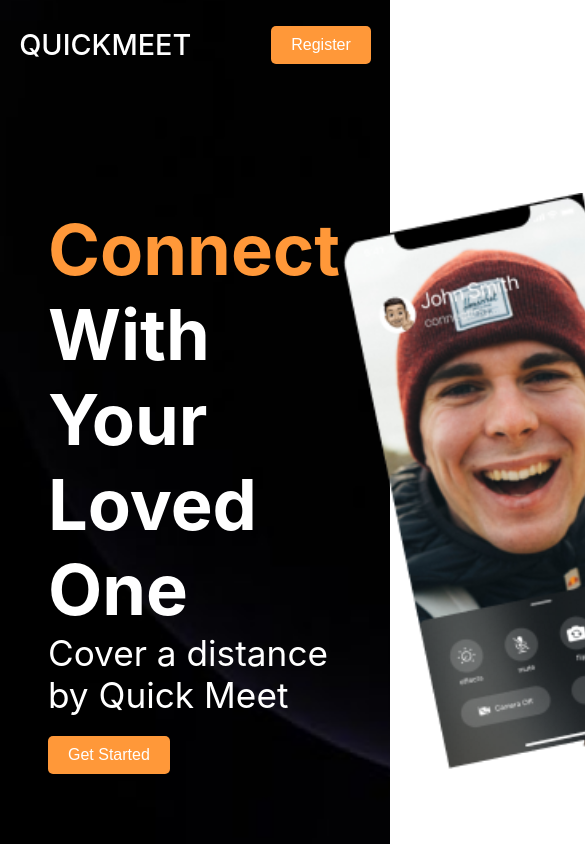
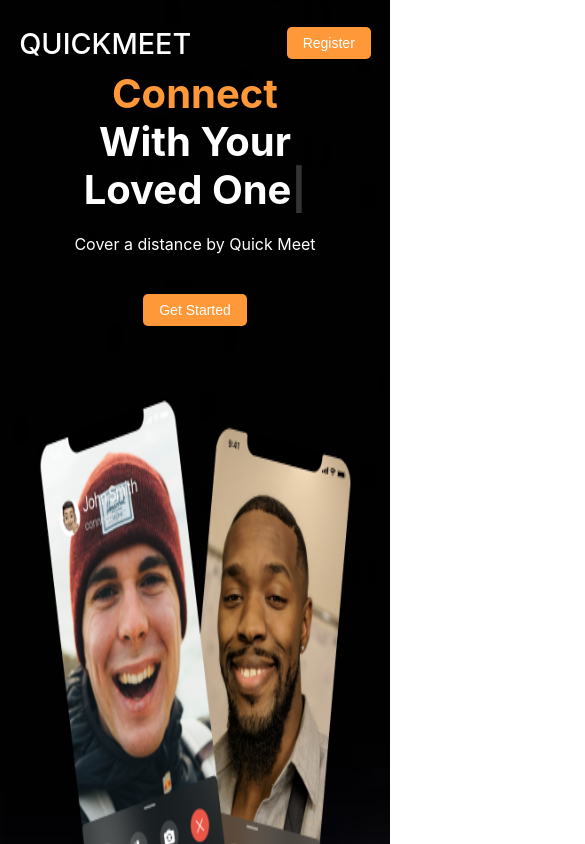
Before and after one commit to Ritesh-mishraa/QuickMeet, a React (Create React App) app in the folder frontend/: page / in a window 390 px wide. Shown: the top 844 px of the page, 585 px wide, since content can reach past the window. Built offline with nearby package versions, Linux system fonts and the light colour scheme.

Commit message:
Adding responsiveness in the landing page

```diff
--- a/frontend/package.json
+++ b/frontend/package.json
@@ -18,6 +18,7 @@
     "react-dom": "^19.1.1",
     "react-router-dom": "^7.8.2",
     "react-scripts": "5.0.1",
+    "react-typed": "^2.0.12",
     "socket.io-client": "^4.8.1",
     "web-vitals": "^2.1.4"
   },
--- a/frontend/src/pages/landing.jsx
+++ b/frontend/src/pages/landing.jsx
@@ -2,6 +2,7 @@
 import { Link } from "react-router-dom";
 import "../App.css";
 import "../styles/landingPage.css";
+import { ReactTyped } from "react-typed";
 
 export default function landing() {
   return (
@@ -17,11 +18,19 @@
         </div>
       </nav>
       <div className="landingPageMainContainer">
-        <div>
-          <h1>
-            <span style={{ color: "#FF9839" }}>Connect</span> With Your Loved
-            One
+        <div className="landingPageTextContainer">
+          <h1 className="text-5xl font-bold text-white">
+            <ReactTyped
+              strings={[
+                 "<span style='color:#FF9839'>Connect</span> With Your<br/>Loved One"
+              ]}
+              typeSpeed={50}
+              backSpeed={30}
+              smartBackspace
+              loop={false}
+            />
           </h1>
+
           <p>Cover a distance by Quick Meet</p>
           <div>
             <Link to={"/auth"}>
@@ -29,7 +38,7 @@
             </Link>
           </div>
         </div>
-        <div>
+        <div className="landingPageImageContainer">
           <img src="/mobile.png" alt="" />
         </div>
       </div>
--- a/frontend/src/styles/landingPage.css
+++ b/frontend/src/styles/landingPage.css
@@ -1,3 +1,43 @@
+
+body, html {
+  margin: 0;
+  padding: 0;
+  height: 100%;
+}
+
+nav {
+  width: 100%;
+  padding: 20px 40px;
+  display: flex;
+  justify-content: flex-end;
+  position: absolute;
+  top: 0;
+  left: 0;
+  box-sizing: border-box;
+  z-index: 10;
+}
+
+.landingPageMainContainer {
+  min-height: 100vh;
+  display: flex;
+  justify-content: space-around;
+  align-items: center;
+  padding: 0 20px;
+  background: url("/public/background.png") no-repeat center center fixed;
+  background-size: cover;
+  flex-wrap: wrap;
+}
+.landingPageImageContainer {
+  flex: 40%;
+  text-align: center;
+}
+.landingPageImageContainer img {
+  max-width: 100%;
+  height: auto;
+  display: block;
+  margin: 0 auto;
+}
+
 .navList button {
     padding: 10px 20px;
     border: none;
@@ -18,3 +58,75 @@
     font-size: 16px;
     margin-top: 20px;
 }
+
+
+.landingPageTextContainer {
+    padding: 50px;
+    flex: 60%;
+    color: white;
+    display: flex;
+    flex-direction: column;
+    justify-content: center;
+    align-items: flex-start;
+    gap: 20px;
+}
+
+
+/* === Tablet (≤ 1024px) === */
+@media (max-width: 1024px) {
+  .landingPageMainContainer {
+    flex-direction: column;
+    text-align: center;
+    padding: 20px;
+    height: auto;
+  }
+
+  .landingPageTextContainer {
+    align-items: center;
+    text-align: center;
+  }
+
+  .landingPageImageContainer {
+    margin-top: 20px;
+    flex: none;
+    width: 80%;
+  }
+
+  .landingPageImageContainer img {
+  max-width: 80%;
+  height: auto;
+  display: block;
+  margin: 0 auto;
+}
+    .landingPageTextContainer h1 {
+        font-size: 2.5rem;
+        line-height: 3rem;
+}
+}
+
+/* === Mobile (≤ 600px) === */
+@media (max-width: 600px) {
+  h1 {
+    font-size: 1.8rem;
+    line-height: 2.3rem;
+  }
+
+  p {
+    font-size: 1rem;
+  }
+
+  .btn,
+  .navList button {
+    padding: 8px 16px;
+    font-size: 14px;
+  }
+
+  .landingPageImageContainer {
+    width: 100%;
+  }
+
+  .landingPageImageContainer img {
+    max-width: 90%;
+
+  }
+}
```
Also changed, not shown: 2 other files (tests, documents, lock files or other folders).
